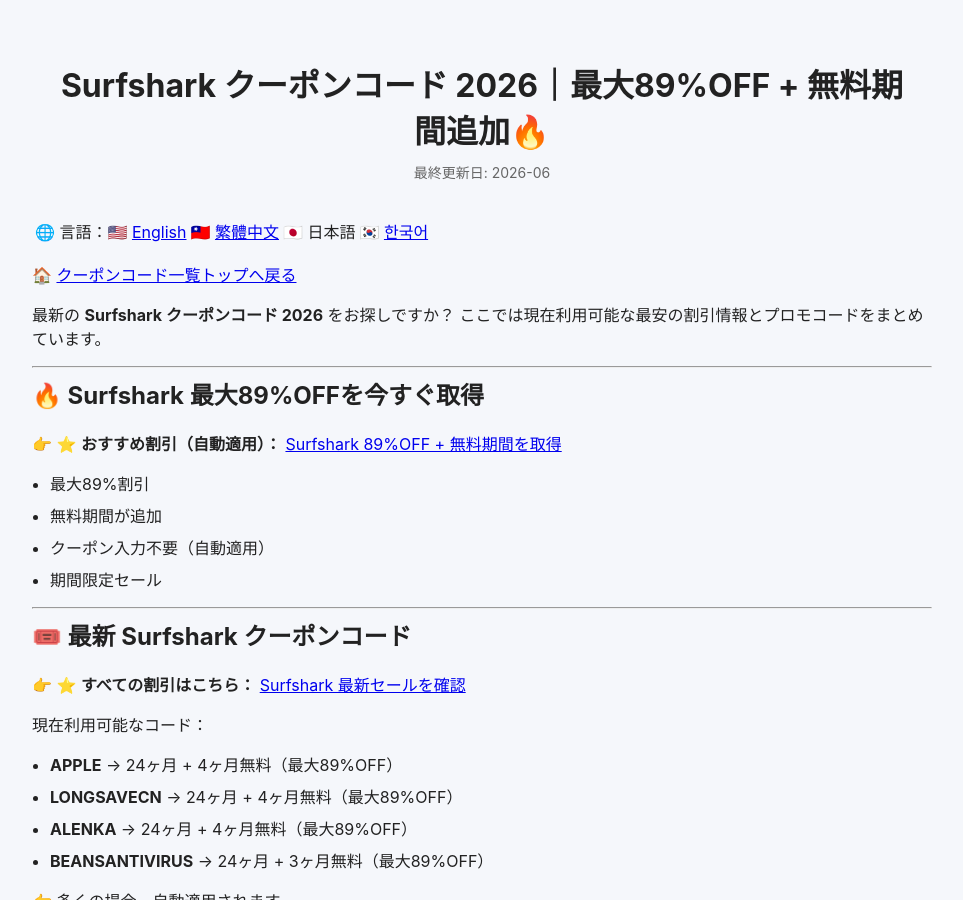
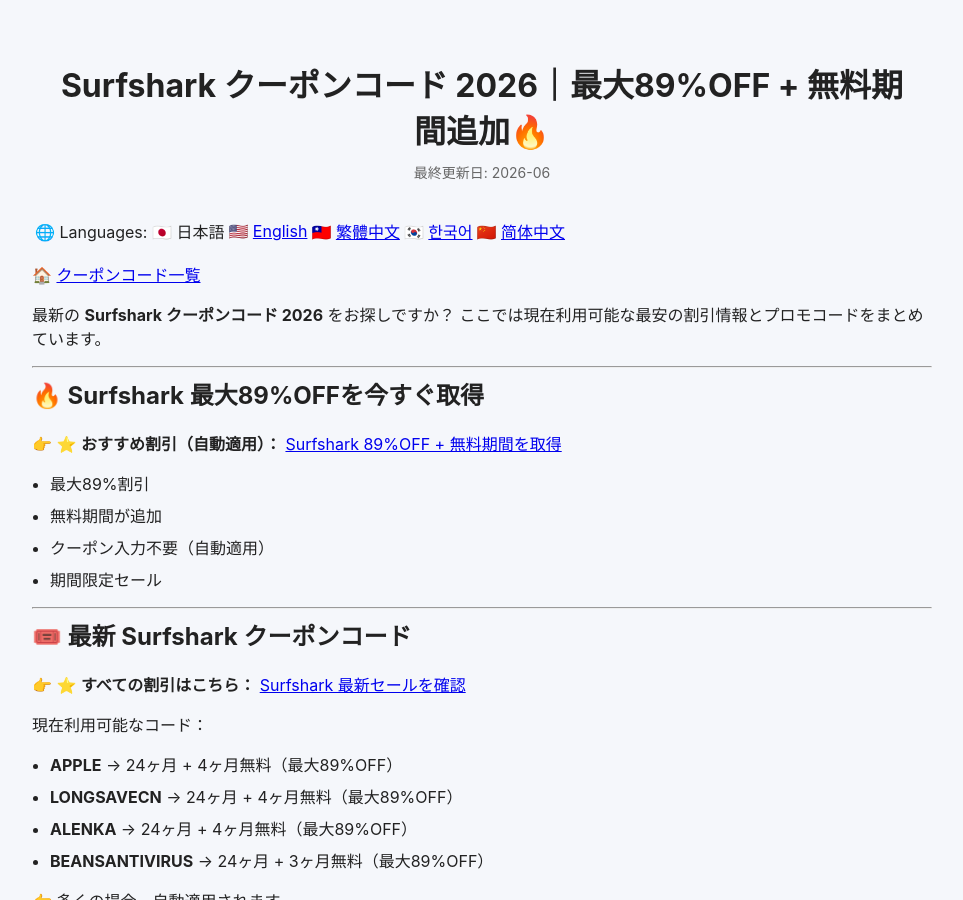
Before and after one commit to BestCouponCodes/best-coupon-codes, a Jekyll site: the page built from surfshark-coupon-code-ja.md, in a window 1280 px wide and 900 px high. Shown: the whole window, without its empty margins (158-1121 px from the left). Built offline with Jekyll 4.4.1, drawn with Linux system fonts in a browser that asks for light colours; part of the change alters nothing that is shown; some of the changed text lies outside the part shown.

Commit message:
Revise language options and VPN coupon links
Updated language links and coupon code references for VPNs.

```diff
--- a/surfshark-coupon-code-ja.md
+++ b/surfshark-coupon-code-ja.md
@@ -6,9 +6,9 @@ lang: ja
 last_modified_at: 2026-06-03
 ---
 
-🌐 言語：🇺🇸 [English]({{ site.baseurl }}/surfshark-coupon-code/) | 🇹🇼 [繁體中文]({{ site.baseurl }}/surfshark-coupon-code-zh/) | 🇯🇵 日本語 | 🇰🇷 [한국어]({{ site.baseurl }}/surfshark-coupon-code-ko/)
+🌐 Languages: 🇯🇵 日本語 | 🇺🇸 [English]({{ site.baseurl }}/surfshark-coupon-code/) | 🇹🇼 [繁體中文]({{ site.baseurl }}/surfshark-coupon-code-zh/) | 🇰🇷 [한국어]({{ site.baseurl }}/surfshark-coupon-code-ko/) | 🇨🇳 [简体中文]({{ site.baseurl }}/surfshark-coupon-code-cn/)
 
-🏠 [クーポンコード一覧トップへ戻る]({{ site.baseurl }}/)
+🏠 [クーポンコード一覧]({{ site.baseurl }}/ja/)
 
 最新の **Surfshark クーポンコード 2026** をお探しですか？
 ここでは現在利用可能な最安の割引情報とプロモコードをまとめています。
@@ -123,10 +123,13 @@ Surfsharkは2026年において、
 
 他のVPN割引もお探しですか？現在利用できる人気VPNのクーポンコードはこちらです。
 
-* [NordVPN クーポンコード]({{ site.baseurl }}/nordvpn-coupon-code/) – 最大80%OFF＋追加無料期間
+* [NordVPN クーポンコード]({{ site.baseurl }}/nordvpn-coupon-code-ja/) – 最大80%OFF＋追加無料期間
 
-* [ExpressVPN クーポンコード]({{ site.baseurl }}/expressvpn-coupon-code/) – 最大78%OFF＋4か月無料
+* [ExpressVPN クーポンコード]({{ site.baseurl }}/expressvpn-coupon-code-ja/) – 最大78%OFF＋4か月無料
 
-* [PureVPN クーポンコード]({{ site.baseurl }}/purevpn-coupon-code/) – 最大89%OFF＋3か月無料
+* [PureVPN クーポンコード]({{ site.baseurl }}/purevpn-coupon-code-ja/) – 最大89%OFF＋3か月無料
+
+* [ProtonVPN クーポンコード]({{ site.baseurl }}/protonvpn-coupon-code-ja/) – 最大70%OFF
+
 
 ---
```
